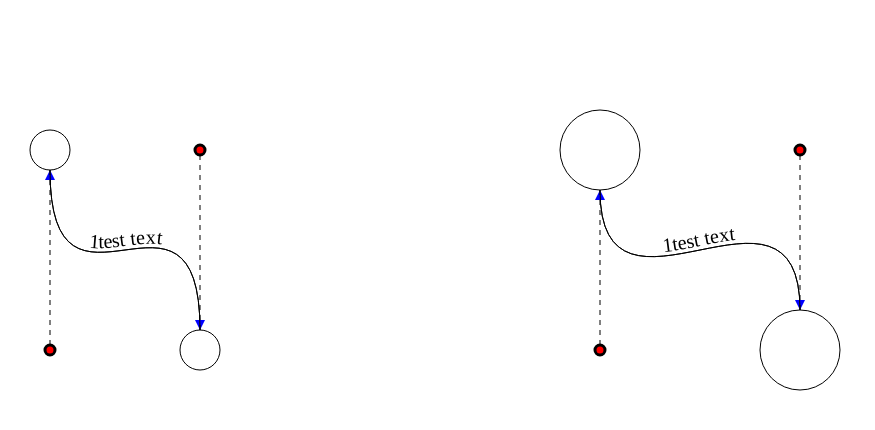
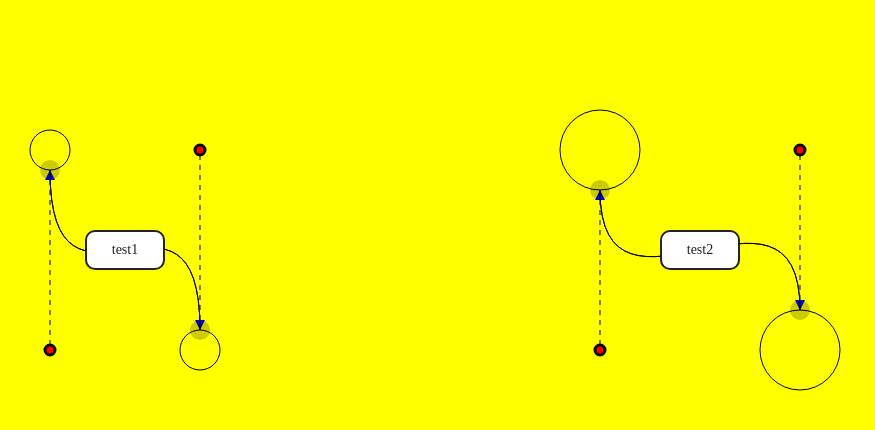
Before and after one commit to Vterebenin/line-connector, a Vue app: page / in a window 1280 px wide. Shown: the top 430 px of the page, without its empty margins (0-875 px from the left). Built offline with nearby package versions, Linux system fonts and the light colour scheme.

Commit message:
adding centered text

```diff
--- a/src/App.vue
+++ b/src/App.vue
@@ -11,8 +11,8 @@ export default {
 <template>
   <div id="app">
     <svg id="test" class="drawer" height="100%" width="100%">
-      <EditablePathLine :pathId="1" :radius="20" :position="{x1: 50, y1: 150, x2: 200, y2: 350 }" msg="sadfsadf" someotherthing="true" />
-      <EditablePathLine :pathId="2" :radius="40" :position="{x1: 600, y1: 150, x2: 800, y2: 350 }" msg="sadfsadf" someotherthing="true" />
+      <EditablePathLine :text="`test1`" :pathId="1" :radius="20" :position="{x1: 50, y1: 150, x2: 200, y2: 350 }" msg="sadfsadf" someotherthing="true" />
+      <EditablePathLine :text="`test2`" :pathId="2" :radius="40" :position="{x1: 600, y1: 150, x2: 800, y2: 350 }" msg="sadfsadf" someotherthing="true" />
     </svg>
   </div>
 </template>
--- a/src/components/EditablePathLine.vue
+++ b/src/components/EditablePathLine.vue
@@ -11,6 +11,7 @@
       >
         <path
           d="M 0,5 L 10,10 L 10,0 Z"
+          style="pointer-events: none;"
           @mousedown="dragElement('bezierToStart', true, '', 'to')"
           fill="blue"
         />
@@ -18,6 +19,7 @@
       <marker id="someArrowEnd" markerWidth="20" markerHeight="20" refX="10" refY="5" orient="auto">
         <path
           d="M 0,0 L 0,10 L 10,5 Z"
+          style="pointer-events: none;"
           @mousedown="dragElement('bezierFromStart', true, '', 'from')"
           fill="blue"
         />
@@ -94,7 +96,7 @@
       stroke="transparent"
       stroke-width="3"
       class="grabable"
-      fill="transparent"
+      fill="rgba(0,0,0, 0.2)"
     />
     <path
       :d="`M ${bezierFromStart.x} ${bezierFromStart.y}  C ${bezierFrom.x} ${bezierFrom.y}, ${bezierTo.x} ${bezierTo.y}, ${bezierToStart.x}  ${bezierToStart.y} `"
@@ -104,9 +106,13 @@
       :id="`path${pathId}`"
       fill="transparent"
     />
-    <text class="b-text">
-      <textPath :xlink:href="`#path${pathId}`" startOffset="50%" text-anchor="middle">1test text</textPath>
-    </text>
+    <!-- center circle
+    <circle :cx="center.x" :cy="center.y" r="30" stroke="black" stroke-width="3" fill="red" />
+    -->
+
+    <foreignObject v-if="text" :x="center.x - 40" :y="center.y-20" width="80" height="40">
+      <div xmlns="http://www.w3.org/1999/xhtml" class="centered_text">{{text}}</div>
+    </foreignObject>
 
     <!-- точки для хелпера2 -->
 
@@ -129,7 +135,7 @@
       r="10"
       stroke="transparent"
       stroke-width="3"
-      fill="transparent"
+      fill="rgba(0,0,0, 0.2)"
       class="grabable"
     />
   </g>
@@ -140,6 +146,7 @@ export default {
   name: "EditablePathLine",
   props: {
     position: Object,
+    text: String,
     pathId: Number,
     radius: Number
   },
@@ -169,6 +176,10 @@ export default {
       bezierToStart: {
         x: this.position.x2,
         y: this.position.y2 - this.radius
+      },
+      center: {
+        x: 0,
+        y: 0
       }
     };
   },
@@ -184,6 +195,13 @@ export default {
   },
   mounted: function() {
     // axios.get('symbols.json').then(response => this.symbols = response.data);
+    this.center = this.BezierCubicXY(
+      this.from,
+      this.bezierTo,
+      this.bezierFrom,
+      this.to,
+      0.5
+    );
   },
   methods: {
     onDraggingArrow(evt, circleX, circleY) {
@@ -232,6 +250,13 @@ export default {
             x: parseFloat(pageX - shiftX),
             y: parseFloat(pageY - shiftY)
           };
+          reducedThis.center = reducedThis.BezierCubicXY(
+            reducedThis.from,
+            reducedThis.bezierTo,
+            reducedThis.bezierFrom,
+            reducedThis.to,
+            0.5
+          );
           if (relObj) {
             reducedThis[relObj] = reducedThis.onDraggingArrow(
               event,
@@ -254,11 +279,33 @@ export default {
         document.removeEventListener("mousemove", onMouseMove);
         ball.onmouseup = null;
         ball.style.cursor = "";
-
       };
     },
     dragstartFalse() {
       return false;
+    },
+    // Points are objects with x and y properties
+    // p0: start point
+    // p1: handle of start point
+    // p2: handle of end point
+    // p3: end point
+    // t: progression along curve 0..1
+    // returns an object containing x and y values for the given t
+    BezierCubicXY(p0, p1, p2, p3, t) {
+      var ret = {};
+      var coords = ["x", "y"];
+      var i, k;
+
+      for (i in coords) {
+        k = coords[i];
+        ret[k] =
+          Math.pow(1 - t, 3) * p0[k] +
+          3 * Math.pow(1 - t, 2) * t * p1[k] +
+          3 * (1 - t) * Math.pow(t, 2) * p2[k] +
+          Math.pow(t, 3) * p3[k];
+      }
+
+      return ret;
     }
   }
 };
@@ -286,10 +333,32 @@ text.b-text {
 .grabable {
   cursor: grab;
 }
-
+.centered_text {
+  color: #222;
+  text-align: center;
+  font: 14px serif;
+  height: 100%;
+  background: white;
+  display: flex;
+  justify-content: center;
+  align-items: center;
+  border: 2px solid #222;
+  border-radius: 10px;
+  box-sizing: border-box;
+  -webkit-touch-callout: none; /* iOS Safari */
+  -webkit-user-select: none; /* Safari */
+  -khtml-user-select: none; /* Konqueror HTML */
+  -moz-user-select: none; /* Firefox */
+  -ms-user-select: none; /* Internet Explorer/Edge */
+  user-select: none; /* Non-prefixed version, currently
+                                  supported by Chrome and Opera */
+}
 </style>
 <style>
 .cursor-grabbing {
   cursor: grabbing !important;
 }
+body {
+  background: yellow;
+}
 </style>
```
